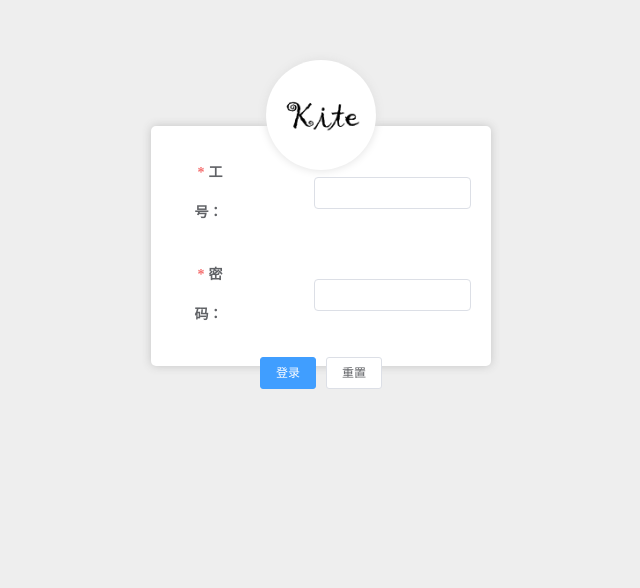
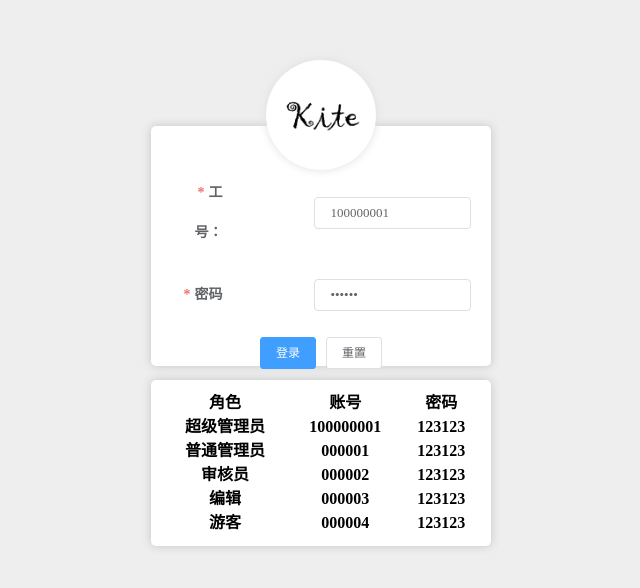
Before and after one commit to KiteWorld/KiteBlog_Front_Admin, a Vue app: page /#/adminLogin in a window 1280 px wide. Shown: the part 154-742 px from the top of the page, without its empty margins (319-959 px from the left). Built offline with nearby package versions, Linux system fonts and the light colour scheme.

Commit message:
完善代码

```diff
--- a/src/views/Dashboard.vue
+++ b/src/views/Dashboard.vue
@@ -1,5 +1,11 @@
 <template>
-  <div>asdas</div>
+  <div style="padding: 0 20px; margin-top: 20px">
+    Dashboard 开发中... 其他功能都可以正常使用，使用前建议先看<router-link
+      to="/document"
+      style="text-decoration: none"
+      >「项目文档」</router-link
+    >
+  </div>
 </template>
 
 <script>
--- a/src/views/Login.vue
+++ b/src/views/Login.vue
@@ -1,6 +1,40 @@
 <template>
   <div class="container">
     <div class="login-form-container" @keyup.enter="submit">
+      <div class="tip">
+        <table>
+          <tr>
+            <th>角色</th>
+            <th>账号</th>
+            <th>密码</th>
+          </tr>
+          <tr>
+            <td>超级管理员</td>
+            <td>100000001</td>
+            <td>123123</td>
+          </tr>
+          <tr>
+            <td>普通管理员</td>
+            <td>000001</td>
+            <td>123123</td>
+          </tr>
+          <tr>
+            <td>审核员</td>
+            <td>000002</td>
+            <td>123123</td>
+          </tr>
+          <tr>
+            <td>编辑</td>
+            <td>000003</td>
+            <td>123123</td>
+          </tr>
+          <tr>
+            <td>游客</td>
+            <td>000004</td>
+            <td>123123</td>
+          </tr>
+        </table>
+      </div>
       <img src="../assets/logo.png" alt="logo" class="logo" />
       <el-form
         :model="loginForm"
@@ -13,7 +47,7 @@
         <el-form-item label="工号：" prop="jobNo">
           <el-input v-model="loginForm.jobNo"></el-input>
         </el-form-item>
-        <el-form-item label="密码：" prop="password">
+        <el-form-item label="密码" prop="password">
           <el-input v-model="loginForm.password" type="password"></el-input>
         </el-form-item>
       </el-form>
@@ -35,8 +69,8 @@ export default {
   data() {
     return {
       loginForm: {
-        jobNo: null,
-        password: null,
+        jobNo: "100000001",
+        password: "123123",
       },
       rules: {
         jobNo: [
@@ -63,6 +97,7 @@ export default {
   methods: {
     submit() {
       this.$refs.form.validate(async (valid) => {
+        console.log(valid);
         if (!valid) {
           return;
         } else {
@@ -80,8 +115,8 @@ export default {
       });
     },
     reset() {
-      this.loginForm.jobNo = null;
-      this.loginForm.password = null;
+      this.loginForm.jobNo = "100000001";
+      this.loginForm.password = "123123";
     },
   },
 };
@@ -107,6 +142,22 @@ export default {
     width: 300px;
     height: 200px;
     padding: 20px;
+    .tip {
+      position: absolute;
+      bottom: -180px;
+      line-height: 20px;
+      background: #fff;
+      border-radius: 5px;
+      box-shadow: 0px 0px 10px rgb(196, 196, 196);
+      padding: 10px;
+      width: 100%;
+      box-sizing: border-box;
+      list-style: none;
+      table {
+        width: 100%;
+        text-align: center;
+      }
+    }
     .logo {
       position: absolute;
       top: 0;
```
Also changed, not shown: src/router/index.js (+0 -12 lines).
